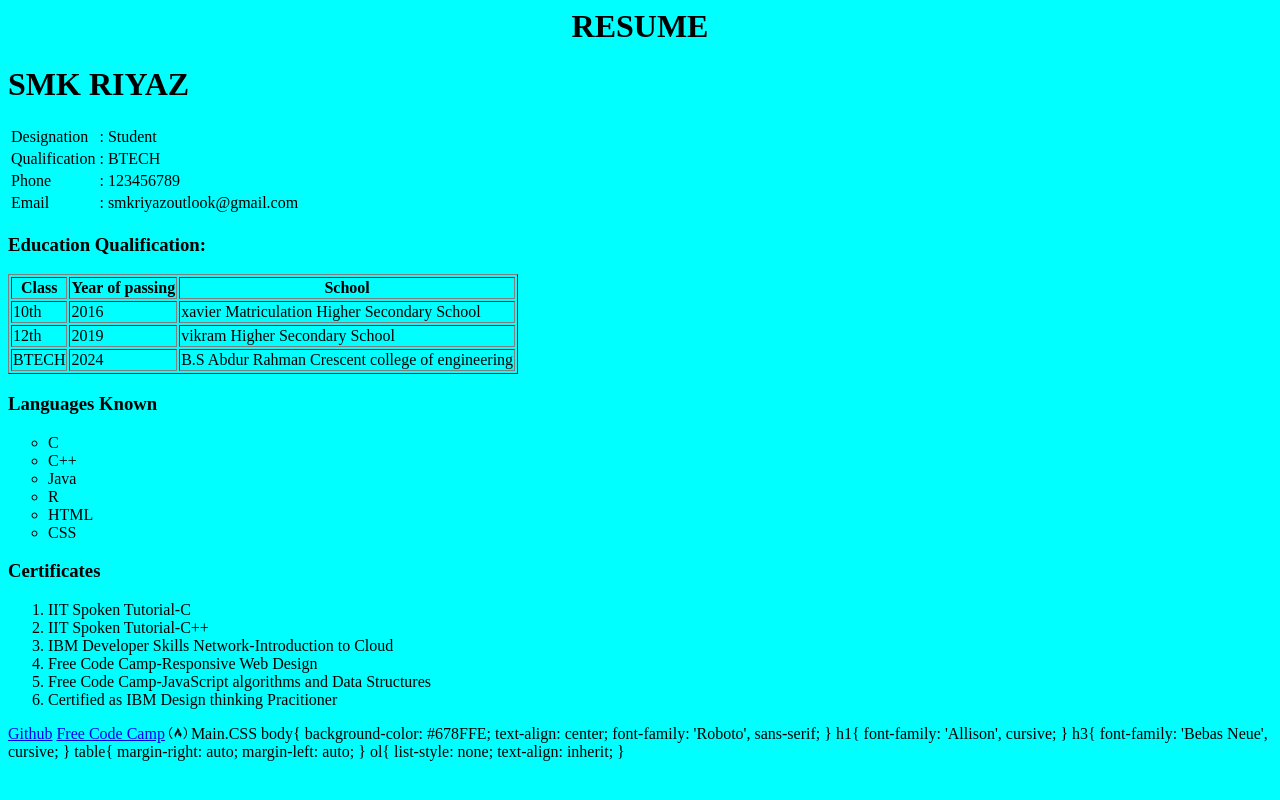
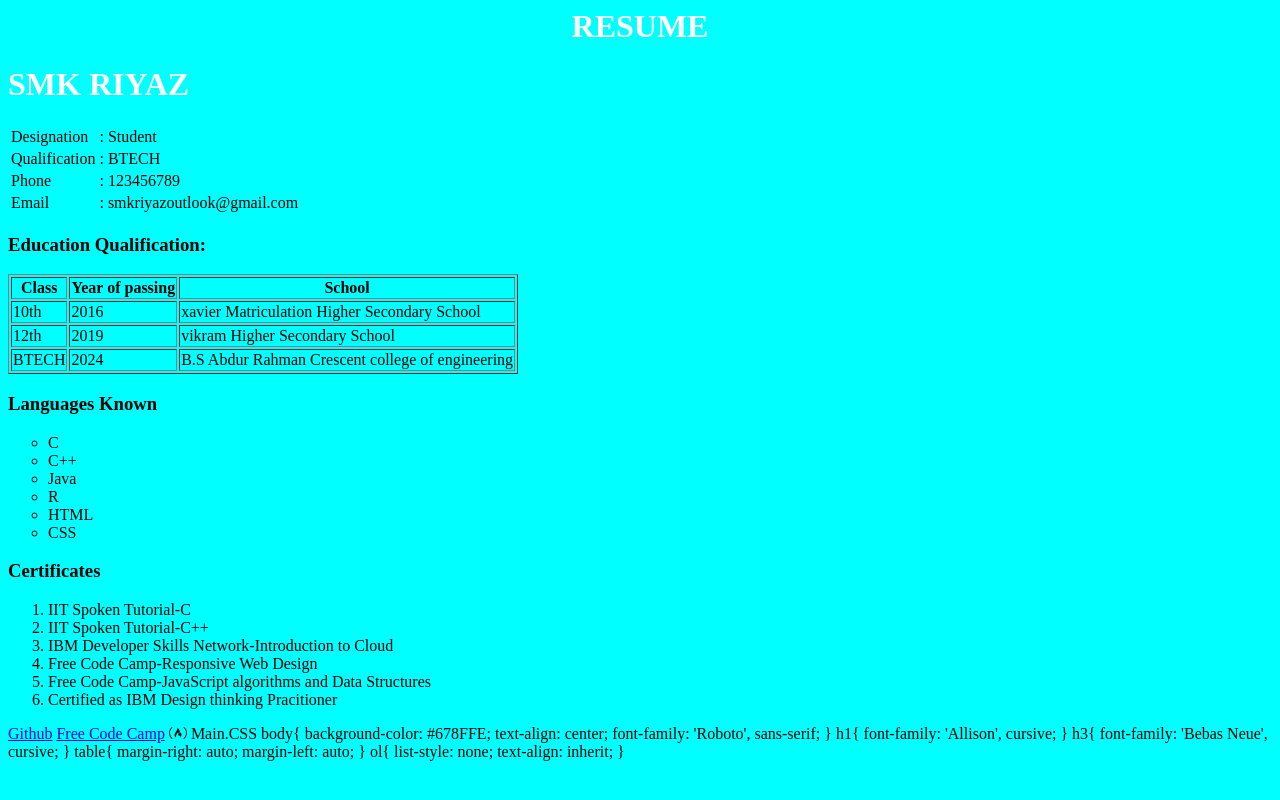
Before and after one commit to smkriyaz/resume, a plain HTML site: page index.html in a window 1280 px wide. Drawn offline with Linux system fonts and the light colour scheme; a web font is replaced by a local one.

Commit message:
changed color

```diff
--- a/style.css
+++ b/style.css
@@ -1,3 +1,9 @@
 body{
     background-color: aqua;
 }
+h1{
+    color:white;
+}
+h1:hover{
+    color:black
+}
```
